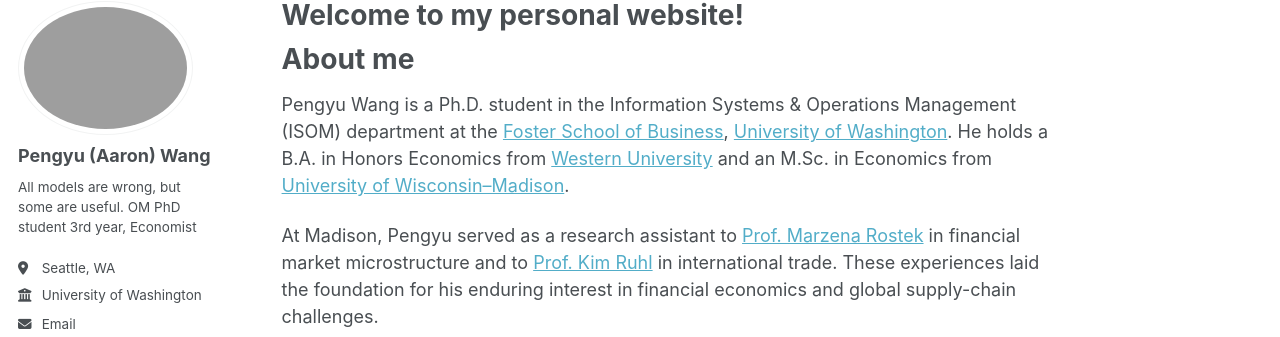
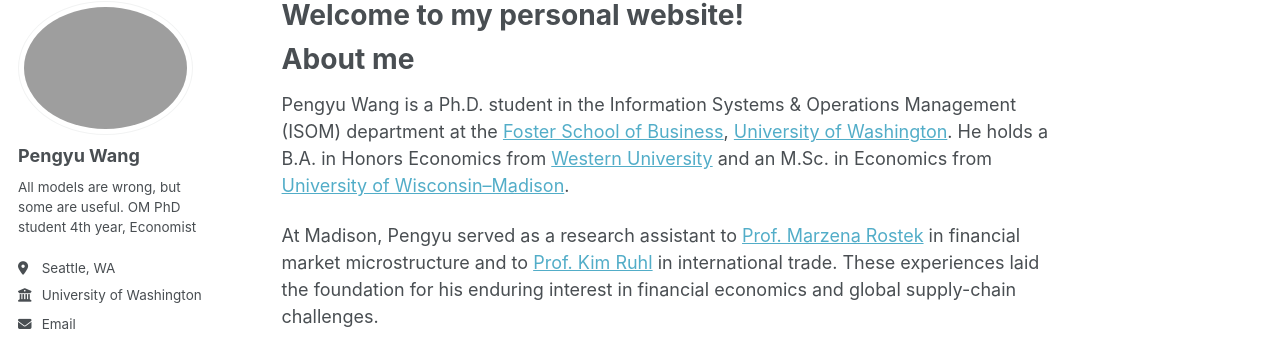
Before and after one commit to MithrandiRAaron/mithrandiraaron.github.io, a Jekyll site: the page built from _pages/about.md, in a window 1280 px wide. Shown: the part 98-435 px from the top of the page. Built offline with Jekyll 4.4.1, drawn with Linux system fonts in a browser that asks for light colours.

Commit message:
Update _config.yml

```diff
--- a/_config.yml
+++ b/_config.yml
@@ -23,9 +23,9 @@ repository               : "mithrandiraaron.github.io"
 author:
   # Biographic information
   avatar           : "profile-v2.png"
-  name             : "Pengyu (Aaron) Wang"
+  name             : "Pengyu Wang"
   pronouns         : # example: "she/her"
-  bio              : "All models are wrong, but some are useful. OM PhD student 3rd year, Economist"
+  bio              : "All models are wrong, but some are useful. OM PhD student 4th year, Economist"
   location         : "Seattle, WA"
   employer         : "University of Washington"
   uri              : # https://mithrandiraaron.github.io
```
